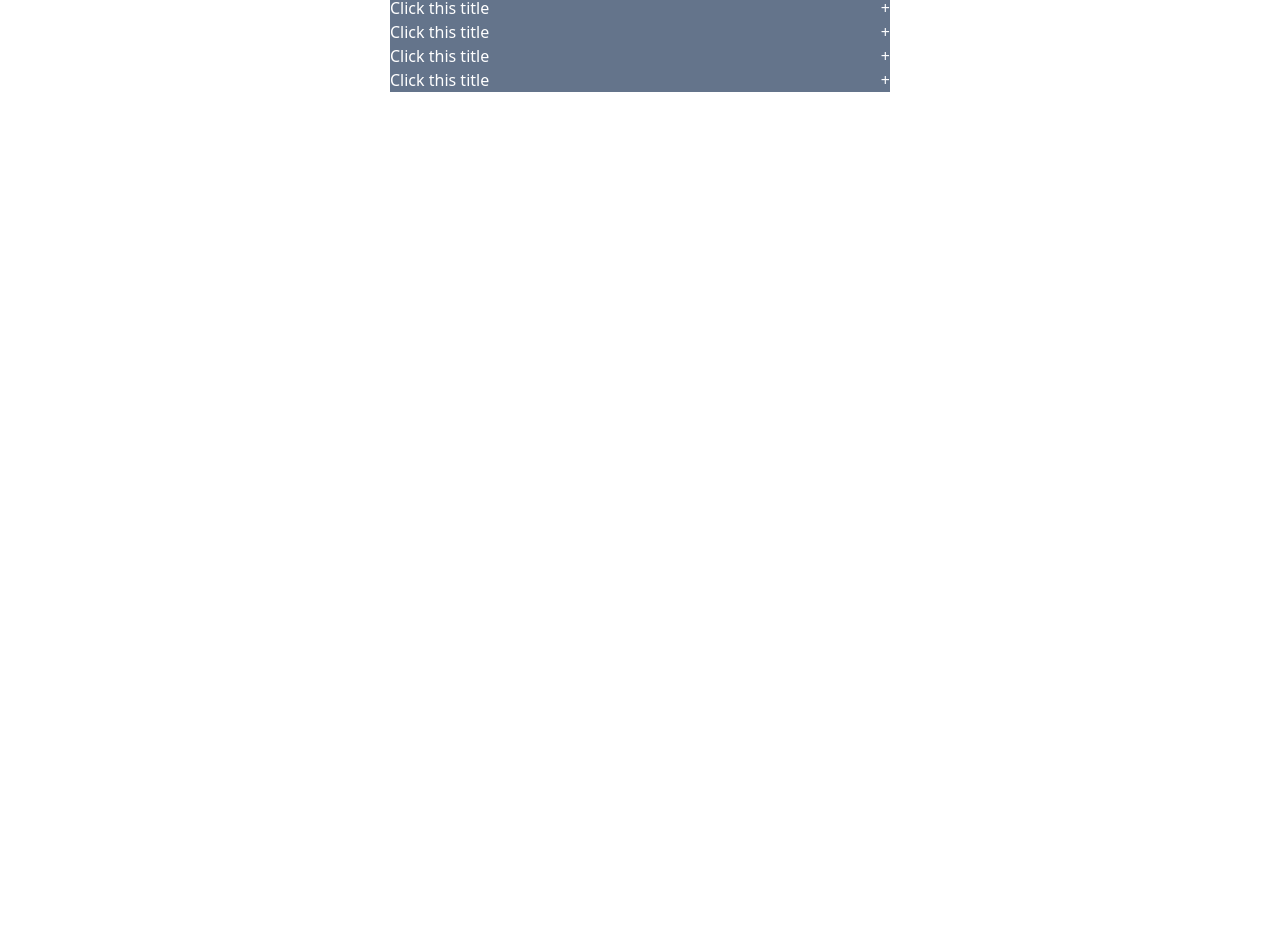
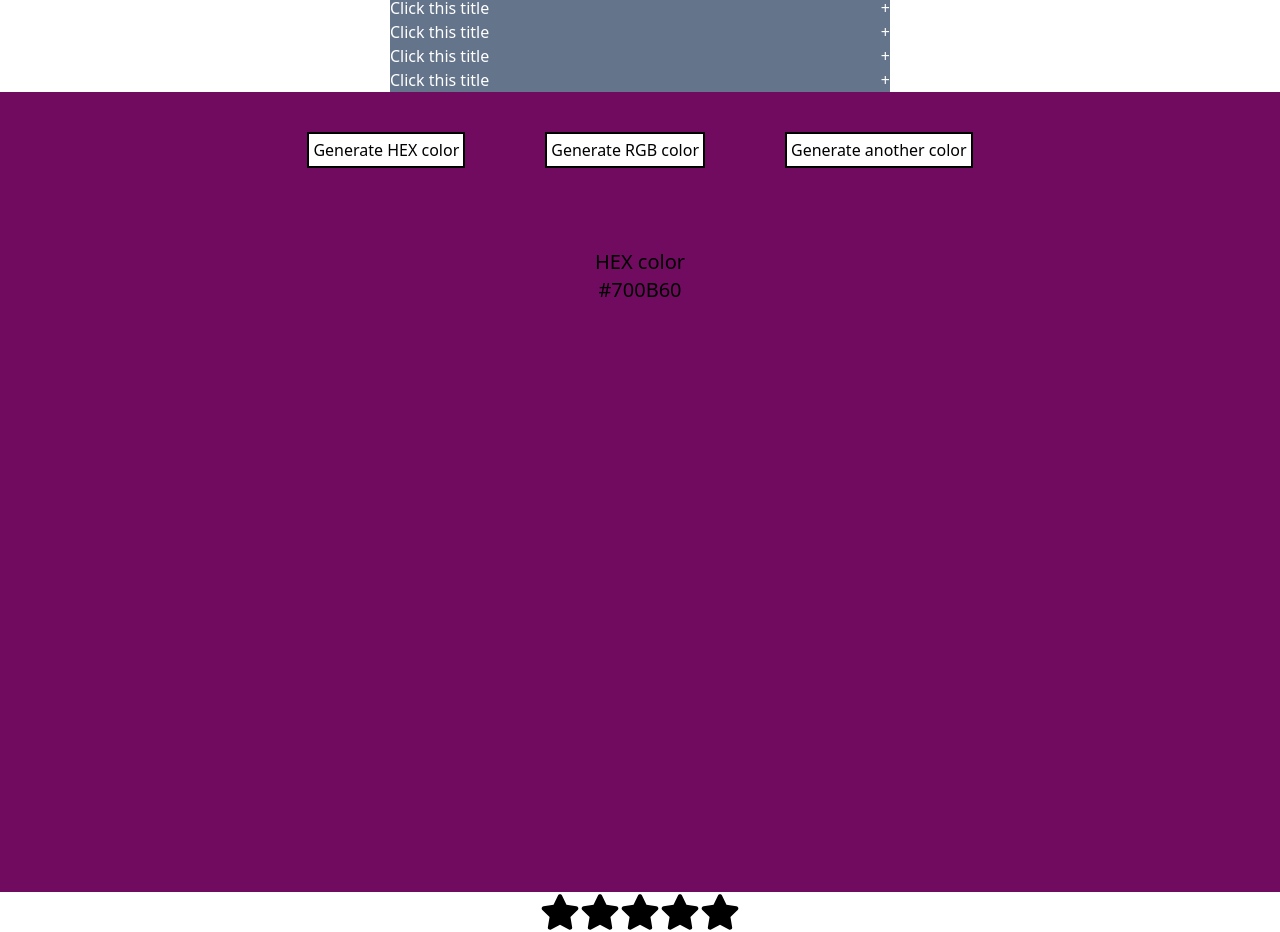
Before and after one commit to Sunprayer/ReactProjects, a React (Create React App) app: page / in a window 1280 px wide. Shown: the part 52-984 px from the top of the page. Before the commit the page ends 800 px from the top, so only its background shows below. Built offline with nearby package versions, Linux system fonts and the light colour scheme.

Commit message:
Added random color gen and rating system

```diff
--- a/package.json
+++ b/package.json
@@ -8,6 +8,7 @@
     "@testing-library/user-event": "^13.5.0",
     "react": "^18.2.0",
     "react-dom": "^18.2.0",
+    "react-icons": "^5.1.0",
     "react-scripts": "5.0.1",
     "web-vitals": "^2.1.4"
   },
--- a/src/App.js
+++ b/src/App.js
@@ -1,12 +1,17 @@
-import logo from "./logo.svg";
 import "./App.css";
 import Accordion from "./components/accordion";
+import RandomColor from "./components/randomColor";
+import StarRating from "./components/stars";
 
 function App() {
   return (
     <div className="App">
       {/** Accordion component */}
       <Accordion />
+      {/** Color randomizer */}
+      <RandomColor />
+      {/** Star rating system */}
+      <StarRating numberOfStars={5} />
     </div>
   );
 }
--- /dev/null
+++ b/src/components/randomColor/index.jsx
@@ -0,0 +1,84 @@
+import { useEffect, useState } from "react";
+
+export default function RandomColor() {
+  const [typeOfColor, setTypeOfColor] = useState("hex");
+  const [color, setColor] = useState("#000000");
+
+  function randomColorUtility(length) {
+    return Math.floor(Math.random() * length);
+  }
+
+  function handleCreateRandomHexColor() {
+    const hex = [
+      0,
+      1,
+      2,
+      3,
+      4,
+      5,
+      6,
+      7,
+      8,
+      9,
+      "A",
+      "B",
+      "C",
+      "B",
+      "D",
+      "E",
+      "F",
+    ];
+    let hexColor = "#";
+
+    for (let i = 0; i < 6; i++) {
+      hexColor += hex[randomColorUtility(hex.length)];
+    }
+    setColor(hexColor);
+  }
+
+  function handleCreateRandomRgbColor() {
+    const r = randomColorUtility(256);
+    const g = randomColorUtility(256);
+    const b = randomColorUtility(256);
+
+    setColor(`rgb(${r},${g},${b})`);
+  }
+
+  useEffect(() => {
+    if (typeOfColor === "hex") handleCreateRandomHexColor();
+    else handleCreateRandomRgbColor();
+  }, [typeOfColor]);
+
+  return (
+    <div style={{ width: "100vw", height: "100vh", background: color }}>
+      <div className="">
+        <button
+          onClick={() => setTypeOfColor("hex")}
+          className="bg-white text-black border-2 border-black m-10 p-1"
+        >
+          Generate HEX color
+        </button>
+        <button
+          onClick={() => setTypeOfColor("rgb")}
+          className="bg-white text-black border-2 border-black m-10 p-1"
+        >
+          Generate RGB color
+        </button>
+        <button
+          onClick={
+            typeOfColor === "hex"
+              ? handleCreateRandomHexColor
+              : handleCreateRandomRgbColor
+          }
+          className="bg-white text-black border-2 border-black m-10 p-1"
+        >
+          Generate another color
+        </button>
+        <div className="flex flex-col content-center justify-center color-white text-xl mt-10">
+          <h3>{typeOfColor === "hex" ? "HEX color" : "RGB color"}</h3>
+          <h1>{color}</h1>
+        </div>
+      </div>
+    </div>
+  );
+}
--- /dev/null
+++ b/src/components/stars/index.jsx
@@ -0,0 +1,37 @@
+import { useState } from "react";
+import { FaStar } from "react-icons/fa6";
+
+export default function StarRating({ numberOfStars = 5 }) {
+  const [rating, setRating] = useState(0);
+  const [hover, setHover] = useState(0);
+
+  function handleSelect(getCurrentIndex) {
+    setRating(getCurrentIndex);
+  }
+  function handleMouseMove(getCurrentIndex) {
+    setHover(getCurrentIndex);
+  }
+  function handleMouseLeave() {
+    setHover(rating);
+  }
+
+  return (
+    <div className="flex content-center justify-center">
+      {[...Array(numberOfStars)].map((_, index) => {
+        index += 1;
+        return (
+          <FaStar
+            key={index}
+            className={
+              index <= (hover || rating) ? "text-amber-500" : "text-black"
+            }
+            onClick={() => handleSelect(index)}
+            onMouseMove={() => handleMouseMove(index)}
+            onMouseLeave={() => handleMouseLeave()}
+            size={40}
+          />
+        );
+      })}
+    </div>
+  );
+}
```
Also changed, not shown: 1 other file (tests, documents, lock files or other folders).
